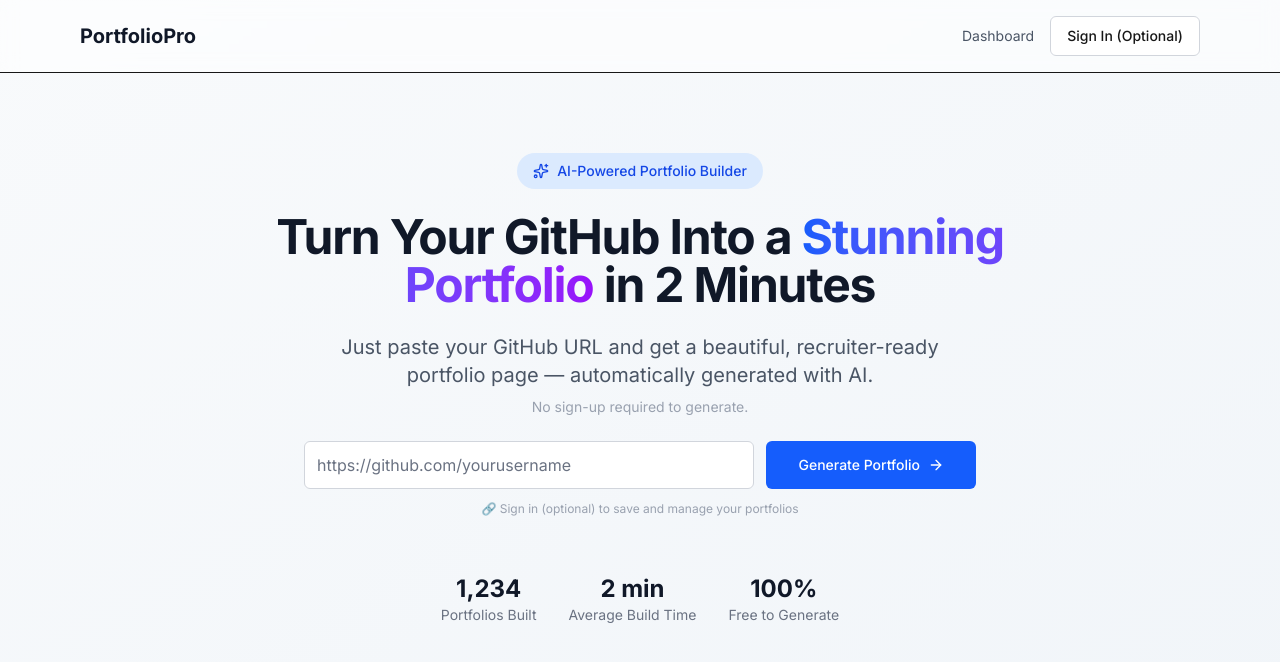
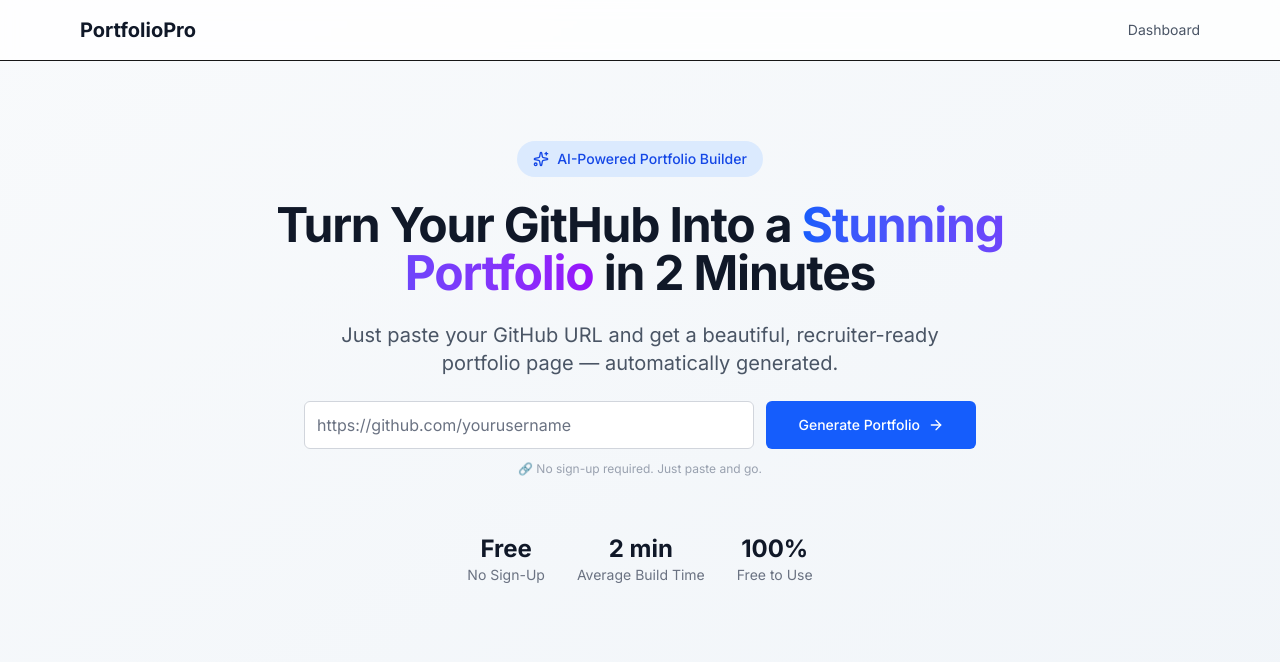
Before and after one commit to detective-bo-ali/portfolio-builder, a Next.js app: page / in a window 1280 px wide. Shown: the top 662 px of the page. Built offline with nearby package versions, Linux system fonts and the light colour scheme.

Commit message:
Update page.tsx 24th jul 1:45

```diff
--- a/app/page.tsx
+++ b/app/page.tsx
@@ -3,12 +3,14 @@
 import { useState } from 'react'
 import { Button } from '@/components/ui/button'
 import { Input } from '@/components/ui/input'
-import { Sparkles, ArrowRight, Loader2 } from 'lucide-react'
+import { Sparkles, ArrowRight, Loader2, CheckCircle } from 'lucide-react'
 
 export default function Home() {
   const [githubUrl, setGithubUrl] = useState('')
   const [loading, setLoading] = useState(false)
   const [error, setError] = useState('')
+  const [success, setSuccess] = useState(false)
+  const [portfolioUrl, setPortfolioUrl] = useState('')
 
   const handleGenerate = async (e: React.FormEvent) => {
     e.preventDefault()
@@ -16,10 +18,9 @@ export default function Home() {
 
     setLoading(true)
     setError('')
+    setSuccess(false)
 
     try {
-      const username = githubUrl.replace('https://github.com/', '').replace(/\/$/, '')
-
       const response = await fetch('/api/generate', {
         method: 'POST',
         headers: { 'Content-Type': 'application/json' },
@@ -29,13 +30,18 @@ export default function Home() {
       const data = await response.json()
 
       if (data.success) {
-        window.location.href = `/portfolio/${username}`
+        setSuccess(true)
+        setPortfolioUrl(`/portfolio/${data.username}`)
+        // Auto-redirect after 1.5 seconds
+        setTimeout(() => {
+          window.location.href = `/portfolio/${data.username}`
+        }, 1500)
       } else {
         setError(data.error || 'Something went wrong. Please try again.')
       }
     } catch (error) {
-      console.error('Error generating portfolio:', error)
-      setError('Failed to generate portfolio. Please check your URL and try again.')
+      console.error('Error:', error)
+      setError('Failed to generate portfolio. Please try again.')
     } finally {
       setLoading(false)
     }
@@ -43,20 +49,19 @@ export default function Home() {
 
   return (
     <div className="min-h-screen bg-gradient-to-br from-slate-50 to-slate-100">
-      <nav className="border-b bg-white/50 backdrop-blur-sm">
+      {/* Navbar */}
+      <nav className="border-b bg-white/80 backdrop-blur-sm">
         <div className="max-w-6xl mx-auto px-4 py-4 flex justify-between items-center">
           <h1 className="text-xl font-bold text-gray-900">PortfolioPro</h1>
           <div className="flex items-center gap-4">
             <a href="/dashboard" className="text-sm text-gray-600 hover:text-gray-900">
               Dashboard
             </a>
-            <Button variant="outline" onClick={() => window.location.href = '/auth'}>
-              Sign In (Optional)
-            </Button>
           </div>
         </div>
       </nav>
 
+      {/* Hero Section */}
       <main className="max-w-4xl mx-auto px-4 py-20">
         <div className="text-center space-y-6">
           <div className="inline-flex items-center gap-2 bg-blue-100 text-blue-700 px-4 py-2 rounded-full text-sm font-medium">
@@ -73,10 +78,10 @@ export default function Home() {
           </h1>
 
           <p className="text-xl text-gray-600 max-w-2xl mx-auto">
-            Just paste your GitHub URL and get a beautiful, recruiter-ready portfolio page — automatically generated with AI.
-            <span className="block text-sm text-gray-400 mt-2">No sign-up required to generate.</span>
+            Just paste your GitHub URL and get a beautiful, recruiter-ready portfolio page — automatically generated.
           </p>
 
+          {/* Input Form */}
           <form onSubmit={handleGenerate} className="max-w-2xl mx-auto">
             <div className="flex flex-col sm:flex-row gap-3">
               <div className="flex-1">
@@ -100,6 +105,11 @@ export default function Home() {
                     <Loader2 className="mr-2 h-4 w-4 animate-spin" />
                     Generating...
                   </>
+                ) : success ? (
+                  <>
+                    <CheckCircle className="mr-2 h-4 w-4" />
+                    Done! Redirecting...
+                  </>
                 ) : (
                   <>
                     Generate Portfolio
@@ -113,15 +123,22 @@ export default function Home() {
               <p className="mt-3 text-sm text-red-600">{error}</p>
             )}
 
+            {success && (
+              <p className="mt-3 text-sm text-green-600">
+                ✅ Portfolio created! View it <a href={portfolioUrl} className="text-blue-600 underline">here</a>
+              </p>
+            )}
+
             <p className="mt-3 text-xs text-gray-400">
-              🔗 Sign in (optional) to save and manage your portfolios
+              🔗 No sign-up required. Just paste and go.
             </p>
           </form>
 
+          {/* Stats */}
           <div className="flex justify-center gap-8 pt-8">
             <div className="text-center">
-              <div className="text-2xl font-bold text-gray-900">1,234</div>
-              <div className="text-sm text-gray-500">Portfolios Built</div>
+              <div className="text-2xl font-bold text-gray-900">Free</div>
+              <div className="text-sm text-gray-500">No Sign-Up</div>
             </div>
             <div className="text-center">
               <div className="text-2xl font-bold text-gray-900">2 min</div>
@@ -129,7 +146,7 @@ export default function Home() {
             </div>
             <div className="text-center">
               <div className="text-2xl font-bold text-gray-900">100%</div>
-              <div className="text-sm text-gray-500">Free to Generate</div>
+              <div className="text-sm text-gray-500">Free to Use</div>
             </div>
           </div>
         </div>
```
